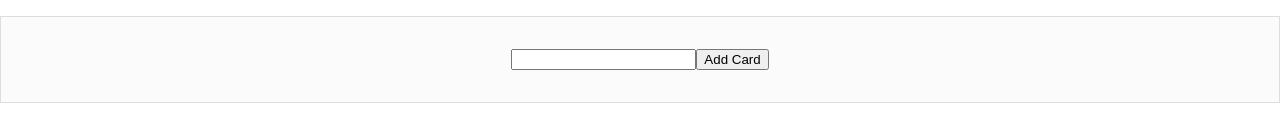
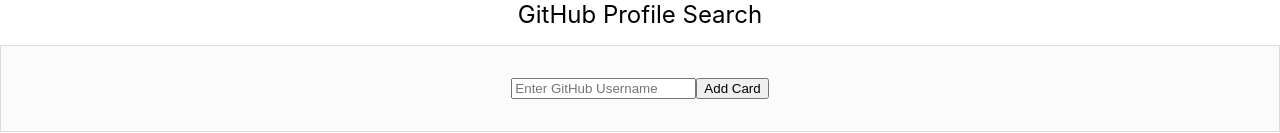
Before and after one commit to kasambuli/Github-Profile-with-React, a React (Create React App) app: page / in a window 1280 px wide. Shown: the top 133 px of the page. Built offline with nearby package versions, Linux system fonts and the light colour scheme; grey boxes are pictures that could not be loaded.

Commit message:
Use fetch instead of axios,add more code refactor

```diff
--- a/src/App.jsx
+++ b/src/App.jsx
@@ -3,34 +3,23 @@
 import Form from './Components/Form';
 import { TEST_DATA as testData } from './utils/Testdata';
 import { useState } from 'react';
-import PropTypes from "prop-types";
 
-const App = ({ title }) => {
-  // constructor(props) {
-  //   super(props)//honour the link between the App Component and the Component it extends from (React.Component)
-  //   this.state = {
-  //     profiles: testData,
-  //   }//state object has to be an object in class based Components, not string, not integer
-  //   //state is an object of the instance and profiles is a property on that object
-  // }
-
-
-  // addNewProfile = (profileData) => {
-  //   this.setState(prevState => ({
-  //     profiles: [...prevState.profiles, profileData]
-  //   }))
-  // }
-  const [profiles, setProfiles] = useState({ testData })
-  console.log(profiles)
+const App = () => {
+  const [profiles, setProfiles] = useState(testData)
+  const [userName, setUserName] = useState(' ')
+  const handleSubmit = async (event) => {
+    event.preventDefault();
+    const res = await fetch(`https://api.github.com/users/${userName}`)
+    const { name, avatar_url, company } = await res.json()
+    setProfiles([...profiles, { name, avatar_url, company }])
+  }
   return (
     <div className="App">
-      <div className="header">{title}</div>
-      <Form onSubmit={() => setProfiles(profiles)} />
+      <div className="header">GitHub Profile Search</div>
+      <Form handleSubmit={handleSubmit} setUserName={setUserName} />
       <CardList profiles={profiles} />
     </div>
   );
 }
-App.propTypes = {
-  title: PropTypes.string.isRequired,
-};
+
 export default App;
--- a/src/Components/Card.jsx
+++ b/src/Components/Card.jsx
@@ -13,6 +13,6 @@
     );
 }
 Card.propTypes = {
-    profile: PropTypes.string.isRequired,
+    profile: PropTypes.object.isRequired,
 };
 export default Card;
--- a/src/Components/CardList.jsx
+++ b/src/Components/CardList.jsx
@@ -4,12 +4,12 @@
 const CardList = ({ profiles }) => {
     return (
         <>
-            {profiles.testData.map(profile => <Card key={profile.id} profile={profile} />)}
+            {profiles.map(profile => <Card key={profile.name} profile={profile} />)}
         </>
     )
 }
 
 CardList.propTypes = {
-    profiles: PropTypes.object.isRequired,
+    profiles: PropTypes.array.isRequired,
 };
 export default CardList;
--- a/src/Components/Form.jsx
+++ b/src/Components/Form.jsx
@@ -1,22 +1,17 @@
-const axios = require('axios');
-import { useState } from 'react';
-const Form = () => {
-    const [userName, setUserName] = useState(" ")
+import PropTypes from "prop-types";
+const Form = ({ handleSubmit, setUserName }) => {
     //every React event receives an event argument
-    const handleSubmit = async (event) => {
-        event.preventDefault();
-        console.log(userName)
-        const res = await axios.get(`https://api.github.com/users/${userName}`)
-        this.props.onSubmit(res.data)
-    }
     return (
-        <form onSubmit={handleSubmit}>
+        <form>
             <input type="text" placeholder="Enter GitHub Username"
-                value={userName}
-                onChange={(event) => setUserName({ userName: event.target.value })} required />
-            <button>Add Card</button>
+                name="userName"
+                onChange={event => setUserName(event.target.value)} required />
+            <button onClick={handleSubmit}>Add Card</button>
         </form>
     )
 }
-
+Form.propTypes = {
+    handleSubmit: PropTypes.func.isRequired,
+    setUserName: PropTypes.func.isRequired,
+};
 export default Form;
```
